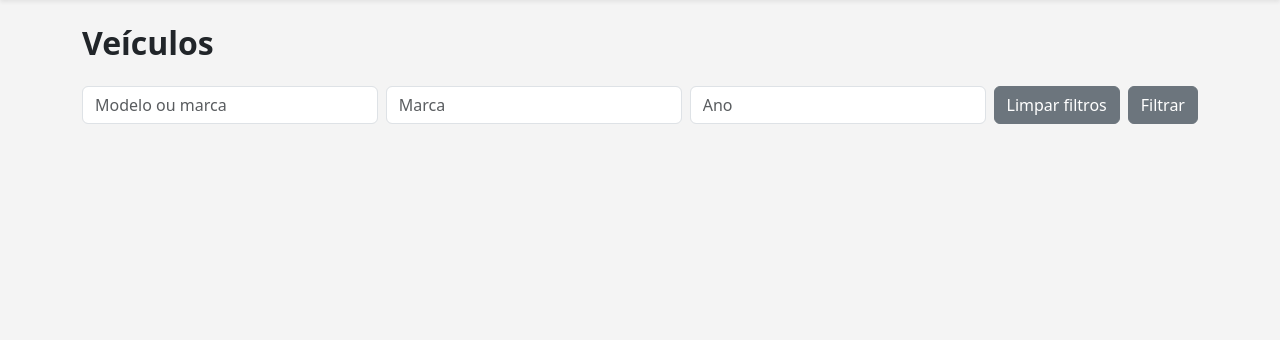
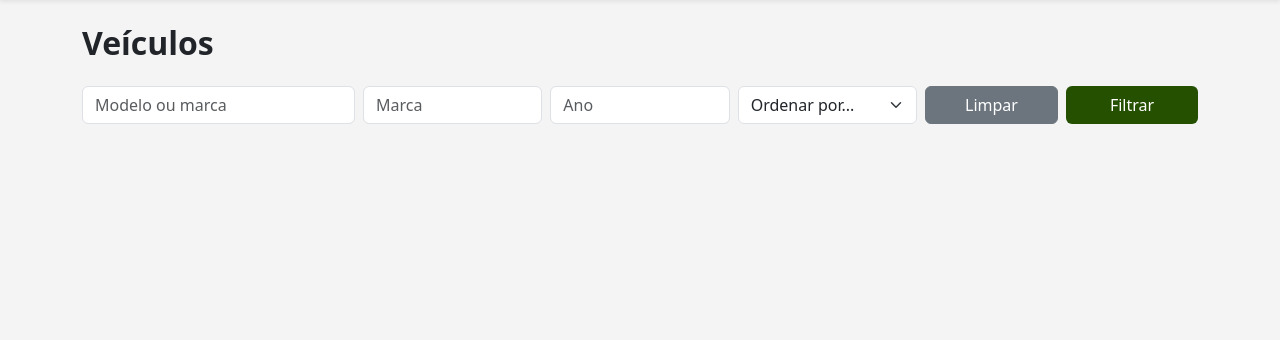
Before and after one commit to locacao-4bimestre/clickcar, a Flask app: page /veiculos in a window 1280 px wide. Shown: the part 108-448 px from the top of the page. Run offline with Flask 3, Linux system fonts and the light colour scheme; parts of the project's set-up code (start-up, migrations or seed data) failed here and were passed over.

Commit message:
feat: filtro maior e menor preço

```diff
--- a/controllers/controller.py
+++ b/controllers/controller.py
@@ -768,12 +768,18 @@ def excluir_reserva(reserva_id):
 
 @main.route('/veiculos')
 def listar_veiculos():
+    # Parâmetros de filtro
     q = request.args.get('q', type=str)
     marca = request.args.get('marca', type=str)
     ano = request.args.get('ano', type=int)
 
+    # Parâmetro de ordenação (NOVO)
+    ordem = request.args.get('ordem', type=str)
+
+    # Query Base
     query = Veiculo.query.filter(Veiculo.status == 'disponivel')
 
+    # Aplica Filtros
     if q:
         like = f"%{q}%"
         query = query.filter(
@@ -787,9 +793,15 @@ def listar_veiculos():
     if ano:
         query = query.filter(Veiculo.ano == ano)
 
+    if ordem == 'menor_preco':
+        query = query.order_by(Veiculo.preco_por_dia.asc())
+    elif ordem == 'maior_preco':
+        query = query.order_by(Veiculo.preco_por_dia.desc())
+    else:
+        query = query.order_by(Veiculo.id.desc())
+
     veiculos = query.all()
     return render_template('vehicles/list.html', veiculos=veiculos)
-
 
 # ===========================================================
 # ADMIN — CADASTRAR TIPO
@@ -1202,7 +1214,7 @@ def error403(e):
     return render_template("error/error403.html"), 403
 
 # ===========================================================
-# CHECKOUT E PAGAMENTO (NOVAS ROTAS)
+# CHECKOUT E PAGAMENTO
 # ===========================================================
 
 @main.route('/checkout', methods=['POST'])
@@ -1221,7 +1233,7 @@ def checkout():
     data_inicio = date.fromisoformat(data_inicio_str)
     data_fim = date.fromisoformat(data_fim_str)
 
-    # 3. Validações de Regra de Negócio (Reutilizando sua lógica)
+    # 3. Validações de Regra de Negócio
     if isBeforeToday(data_inicio):
         flash("Data de início inválida (passado).", "warning")
         return redirect(url_for('main.ver_veiculo', id=veiculo_id))
@@ -1272,10 +1284,10 @@ def process_payment():
     )
 
     db.session.add(nova_reserva)
-    db.session.commit() # <--- A reserva é salva aqui
+    db.session.commit()
 
     # ==========================================================
-    # PARTE B: ENVIO DE E-MAIL DE CONFIRMAÇÃO (NOVO CÓDIGO)
+    # ENVIO DE E-MAIL DE CONFIRMAÇÃO
     # ==========================================================
     try:
         # Renderiza o HTML bonito que criamos
@@ -1357,9 +1369,7 @@ def admin_dashboard():
     chart_labels = [s[0].capitalize() for s in status_data]
     chart_values = [s[1] for s in status_data]
 
-    # 3. DADOS PARA O GRÁFICO DE LINHA (Receita Mensal - Simulado para SQLite simples)
-    # Nota: O SQLite tem limitações com datas complexas, então faremos uma lógica simples em Python
-    # Pegando todas as reservas confirmadas
+
     reservas_confirmadas = db.query(Reserva).filter(Reserva.status == 'confirmada').all()
 
     # Agrupando por mês (YYYY-MM) em um dicionário
--- a/templates/vehicles/list.html
+++ b/templates/vehicles/list.html
@@ -5,12 +5,38 @@
 {% block content %}
 <h2 class="fw-bold mb-4">Veículos</h2>
 
-<form method="GET" class="d-flex gap-2 mb-4">
-    <input type="text" name="q" id="q" class="form-control" placeholder="Modelo ou marca">
-    <input type="text" name="marca" id="marca" class="form-control" placeholder="Marca">
-    <input type="number" name="ano" id="ano" class="form-control" placeholder="Ano">
-    <button type="button" class="btn btn-secondary" id="clean_filter_btn" style="white-space: nowrap;">Limpar filtros</button>
-    <button type="submit" class="btn btn-secondary">Filtrar</button>
+<form method="GET" class="row g-2 mb-4 align-items-center">
+    <div class="col-md-3">
+        <input type="text" name="q" id="q" class="form-control"
+               placeholder="Modelo ou marca" value="{{ request.args.get('q', '') }}">
+    </div>
+
+    <div class="col-md-2">
+        <input type="text" name="marca" id="marca" class="form-control"
+               placeholder="Marca" value="{{ request.args.get('marca', '') }}">
+    </div>
+
+    <div class="col-md-2">
+        <input type="number" name="ano" id="ano" class="form-control"
+               placeholder="Ano" value="{{ request.args.get('ano', '') }}">
+    </div>
+
+    <div class="col-md-2">
+        <select name="ordem" id="ordem" class="form-select">
+            <option value="">Ordenar por...</option>
+            <option value="menor_preco" {% if request.args.get('ordem') == 'menor_preco' %}selected{% endif %}>
+                Menor Preço
+            </option>
+            <option value="maior_preco" {% if request.args.get('ordem') == 'maior_preco' %}selected{% endif %}>
+                Maior Preço
+            </option>
+        </select>
+    </div>
+
+    <div class="col-md-3 d-flex gap-2">
+        <button type="button" class="btn btn-secondary w-100" id="clean_filter_btn">Limpar</button>
+        <button type="submit" class="btn btn-primary w-100">Filtrar</button>
+    </div>
 </form>
 
 
```
Also changed, not shown: static/js/filter.js (+20 -12 lines), templates/index.html (+11 -4 lines).
